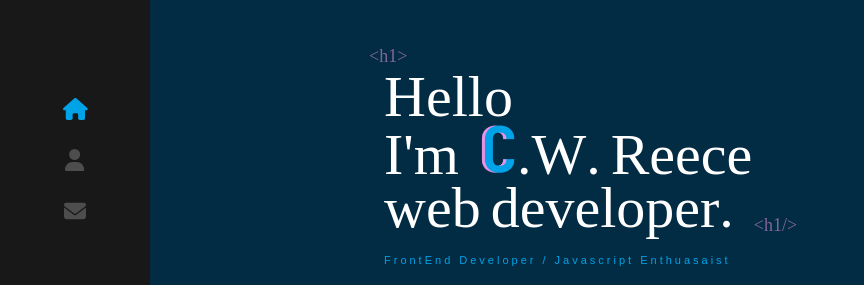
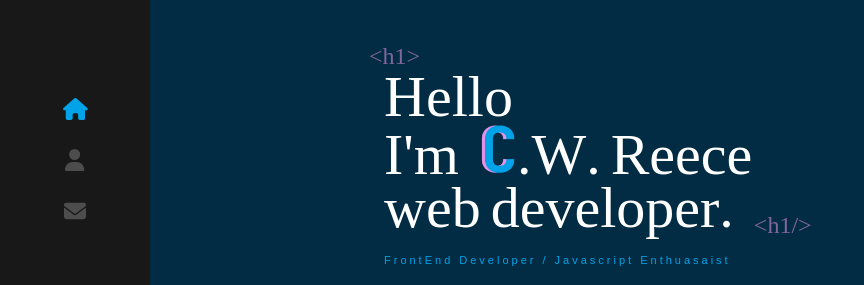
Before and after one commit to cw-reece/portfolio, a React (Create React App) app: page / in a window 1280 px wide. Shown: the part 196-481 px from the top of the page, without its empty margins (0-864 px from the left). Built offline with nearby package versions, Linux system fonts and the light colour scheme.

Commit message:
corrected styling to be consistent

```diff
--- a/src/components/Layout/index.scss
+++ b/src/components/Layout/index.scss
@@ -15,7 +15,7 @@
     bottom: 0;
     left: 155px;
     font-size: 25px;
-    font-family: 'La Belle Aurore', cursive;
+    font-family: 'Pristina';
         opacity: .559;
 }
 
--- a/src/components/home/index.scss
+++ b/src/components/home/index.scss
@@ -18,10 +18,10 @@
 
         &:before {
             content: '<h1>';
-            font-family: 'La Belle Aurore', cursive;
+            font-family:'Pristina';
                 opacity: .559;
             color: #e791e7;
-            font-size: 18px;
+            font-size: 24px;
             position: absolute;
             margin-top: -40px;
             left: -15px;
@@ -30,10 +30,10 @@
 
         &:after {
             content: '<h1/>';
-            font-family: 'La Belle Aurore',cursive;
+            font-family:'Pristina';
             opacity: .559;
             color: #e791e7;
-            font-size: 18px;
+            font-size: 24px;
             position: absolute;
             margin-top: 18px;
             margin-left: 20px;
```
